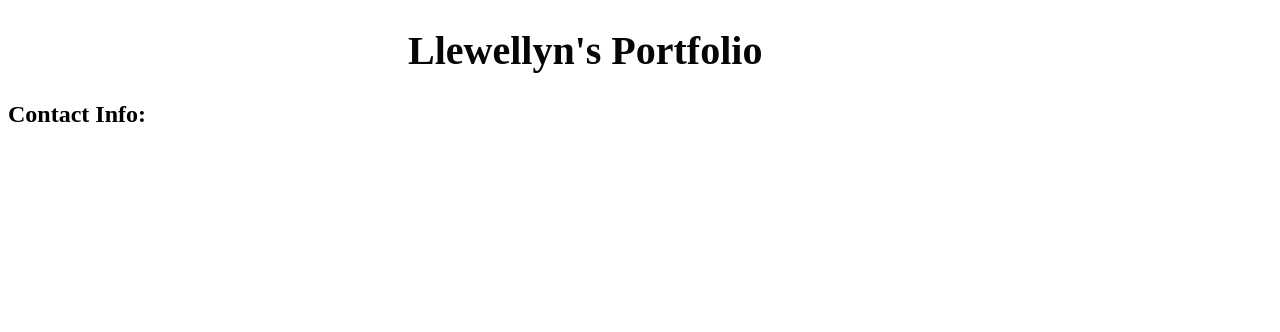
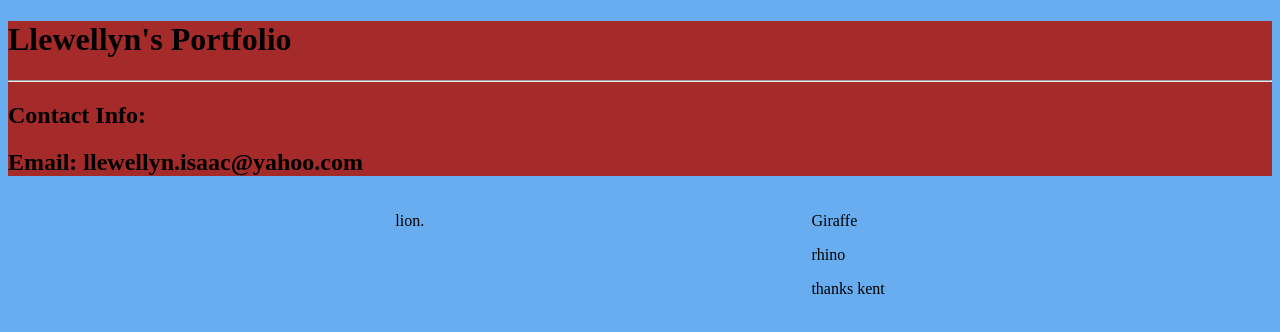
Before and after one commit to Llewellyn17/Lou-Portfolio, a plain HTML site: page frontend/index.html in a window 1280 px wide. Drawn offline with nearby package versions, Linux system fonts and the light colour scheme.

Commit message:
3rd upload

```diff
--- a/frontend/index.html
+++ b/frontend/index.html
@@ -2,14 +2,26 @@
 <html>
 <head>
     <title>Llewellyn's Portfolio</title>
+    <script src="https://stackpath.bootstrapcdn.com/bootstrap/4.2.1/js/bootstrap.min.js"></script>
+    <script src="https://stackpath.bootstrapcdn.com/bootstrap/4.2.1/css/bootstrap.min.css"></script>
     <link rel="stylesheet" href="./style.css" type="text/css">
-    </head>
 </head>
 <body>
-    <script src="ap.js"></script>
-    <div>
+    <script  type="text/javascript" src="ap.js" ></script>
+    <div class="section1">
     <h1> Llewellyn's Portfolio</h1>
+    <hr>
     <h2>Contact Info: </h2>
+    <h2>Email: llewellyn.isaac@yahoo.com </h2>
     </div>
-</body>
+    <!-- i just need space in between to see feel better-->
+    <div class="section2">
+        <div><p>lion.
+     </p>
+     </div>
+     <div><p>Giraffe</p>
+     <p>rhino</p>
+     <p>thanks kent</p>
+    </div>
+    </body>
 </html>
--- a/frontend/style.css
+++ b/frontend/style.css
@@ -1,3 +1,6 @@
-h1 { color: rgb(6, 6, 8);
-font-size: 40px;
-padding-left: 400px}
+.section1 { background-color: brown;
+
+}
+html {background-color: rgba(51, 146, 235, 0.747)}
+.section2 {display: flex;
+justify-content:space-evenly}
```
